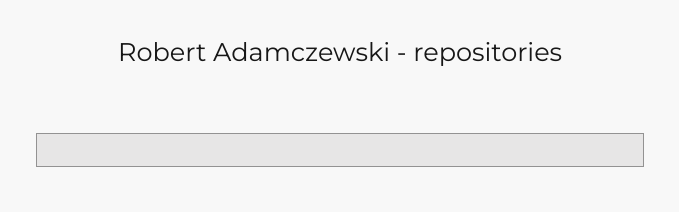
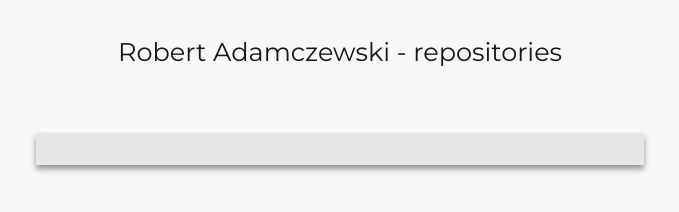
Before and after one commit to rogreyroom/gh-fetch-api, a website: page public/index.html in a window 1280 px wide. Shown: the whole page, without its empty margins (300-979 px from the left). Drawn offline with Linux system fonts and the light colour scheme; no server answers.

Commit message:
feat: add box-shadow to the list

```diff
--- a/src/scss/02-pages/_home.scss
+++ b/src/scss/02-pages/_home.scss
@@ -25,7 +25,7 @@
 
   &__list {
     background: var(--c-light-grey);
-    border: 1px solid var(--c-medium-grey);
+    box-shadow: 0 4px 6px var(--c-medium-grey);
     list-style: none;
     margin: 0;
     padding: 1rem;
```
Also changed, not shown: public/assets/css/style.min.css.
